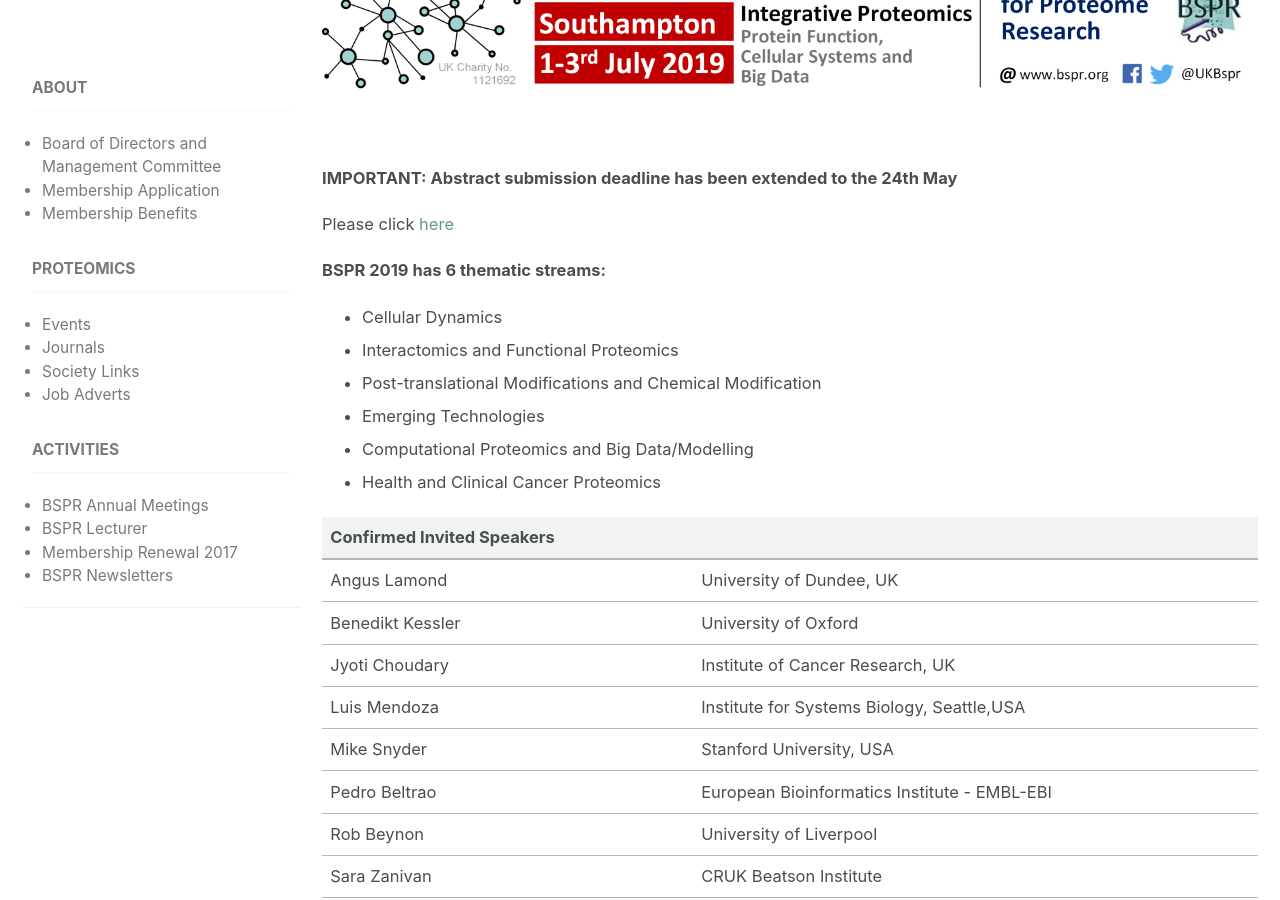
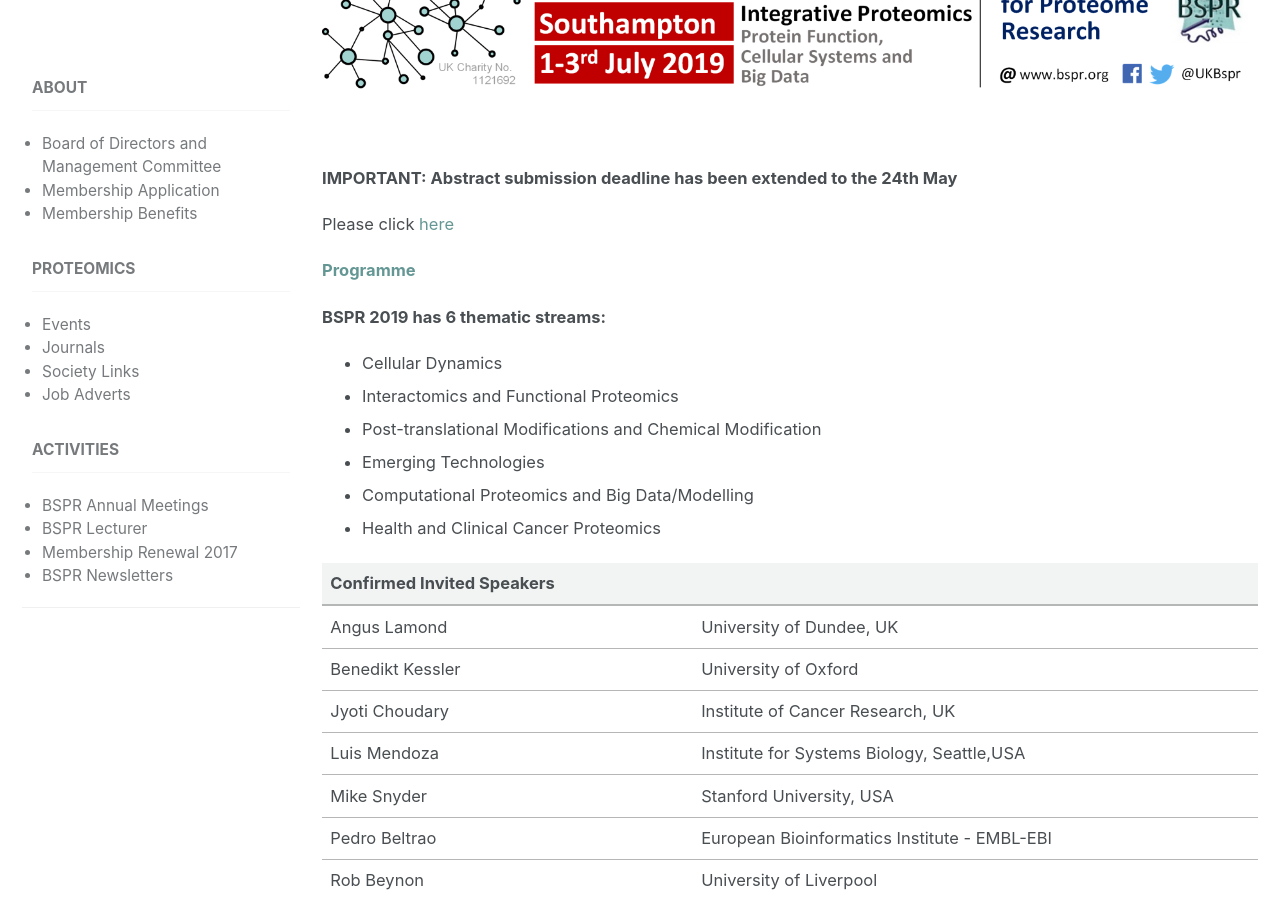
Before and after one commit to kbarnouin/Chuqiaoo.github.io, a Jekyll site: the page built from _posts/2018-12-11-BSPR-2019.md, in a window 1280 px wide and 900 px high, scrolled down 552 px. Built offline with Jekyll 4.4.1, drawn with Linux system fonts in a browser that asks for light colours; nearby versions of some CDN libraries.

Commit message:
update bspr programme

```diff
--- a/_posts/2018-12-11-BSPR-2019.md
+++ b/_posts/2018-12-11-BSPR-2019.md
@@ -23,7 +23,7 @@ sidebar:
 
 Please click [here](https://docs.google.com/forms/d/e/1FAIpQLSeT53R-qykMTCna59dpISxURCurJt98CxrcJVRqJC6OxAhh_A/viewform)
 
-
+**[Programme]({{site.baseurl}}/assets/files/BSPR2019-draft-programme-at-a-glance.pdf)**
 
 **BSPR 2019 has 6 thematic streams:**
 
@@ -33,7 +33,6 @@ Please click [here](https://docs.google.com/forms/d/e/1FAIpQLSeT53R-qykMTCna59dp
 - Emerging Technologies
 - Computational Proteomics and Big Data/Modelling
 - Health and Clinical Cancer Proteomics
-
 
 
 
@@ -49,7 +48,6 @@ Please click [here](https://docs.google.com/forms/d/e/1FAIpQLSeT53R-qykMTCna59dp
 | Sara Zanivan    | CRUK Beatson Institute      |
 | Tim Elliott   | University of Southampton  |
 | Tiziana Bonaldi | Istituto Europeo di Oncologia|
-
 
 
 
```
Also changed, not shown: 7 other files.
